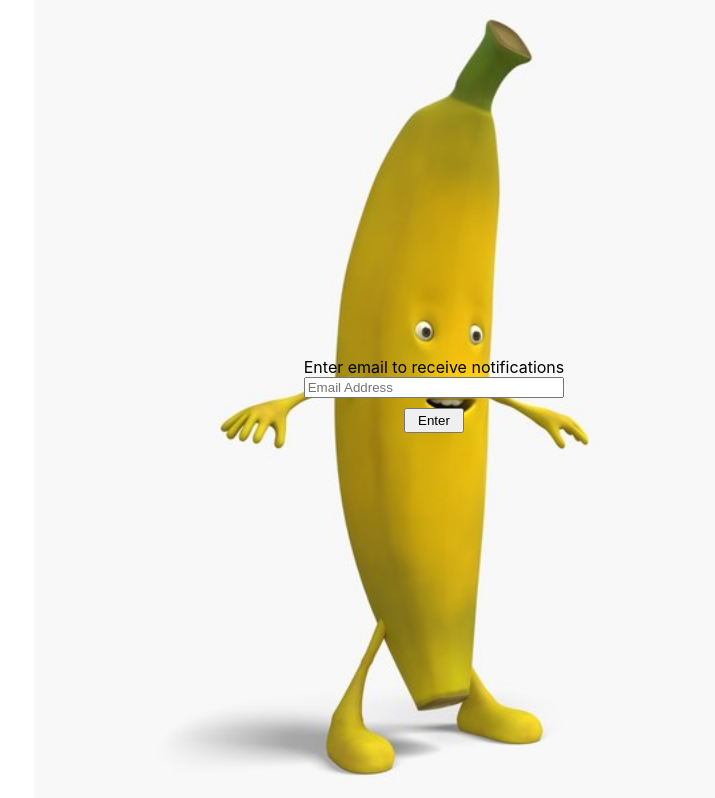
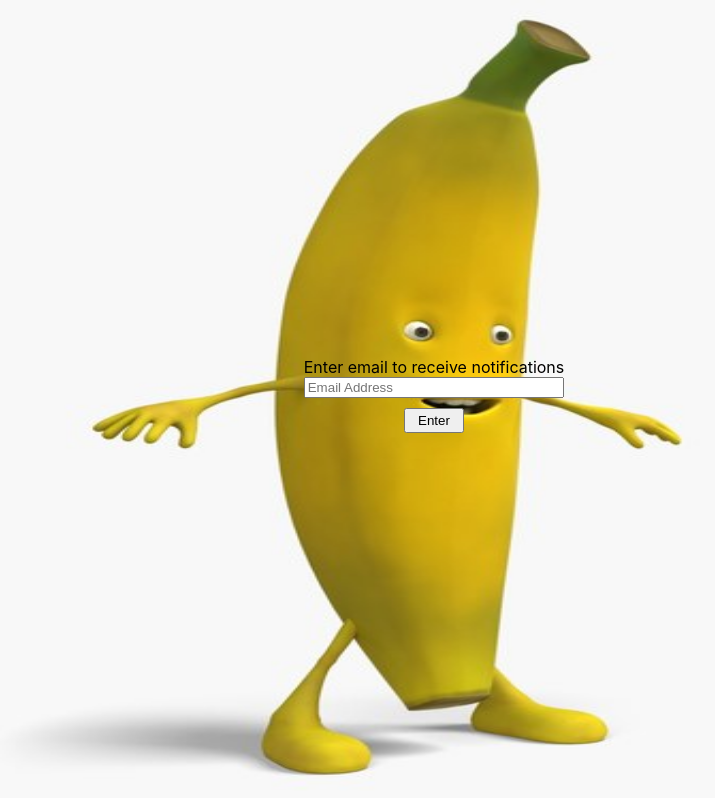
Before and after one commit to BrenLau/django, a React (Create React App) app in the folder frontend/: page / in a window 1280 px wide. Shown: the top 798 px of the page, without its empty margins (206-921 px from the left). Built offline with nearby package versions, Linux system fonts and the light colour scheme.

Commit message:
multiple images background scroll

```diff
--- a/frontend/src/App.css
+++ b/frontend/src/App.css
@@ -6,11 +6,7 @@
   height: 100vh;
 }
 
-.background {
-  position: absolute;
-  z-index: -5;
-  height: 100%;
-}
+
 
 .App-logo {
   height: 40vmin;
--- a/frontend/src/App.js
+++ b/frontend/src/App.js
@@ -1,19 +1,12 @@
 import './App.css';
 import CreateEmail from './components/CreateEmail/CreateEmail';
-
-function importAll(r) {
-  let images = {};
-  r.keys().map((item, index) => { images[item.replace('./', '')] = r(item); });
-  return images;
-}
-
-const images = importAll(require.context('./images', false, /\.(png|jpe?g|svg)$/));
+import Background from './Background/Background';
 
 function App() {
 
   return (
     <div className="App">
-      <img className='background' src={images['image1.jpg']}></img>
+      <Background />
       <CreateEmail></CreateEmail>
 
     </div>
--- /dev/null
+++ b/frontend/src/Background/Background.js
@@ -0,0 +1,25 @@
+import './background.css'
+
+function importAll(r) {
+    let images = {};
+    r.keys().map((item, index) => { images[item.replace('./', '')] = r(item); });
+    return images;
+}
+
+const images = importAll(require.context('../images', false, /\.(png|jpe?g|svg)$/));
+
+const Background = () => {
+    console.log(images)
+    return (
+        <div className="background">
+            {images ? Object.keys(images).map((image) => {
+                return (
+                    <img className='backgroundimg' src={images[image]}></img>
+                )
+            }) : null}
+
+        </div>
+    )
+}
+
+export default Background
--- /dev/null
+++ b/frontend/src/Background/background.css
@@ -0,0 +1,10 @@
+.background {
+    display: flex;
+    flex-direction: column;
+    width: 100%;
+    z-index: -5;
+}
+
+.backgroundimg {
+    height: 100vh;
+}
--- a/frontend/src/components/CreateEmail/createemail.css
+++ b/frontend/src/components/CreateEmail/createemail.css
@@ -5,6 +5,7 @@
     flex-direction: column;
     /* background-color: aliceblue; */
     padding: 8px;
+    position: fixed;
 }
 
 #createemaillabel {
```
